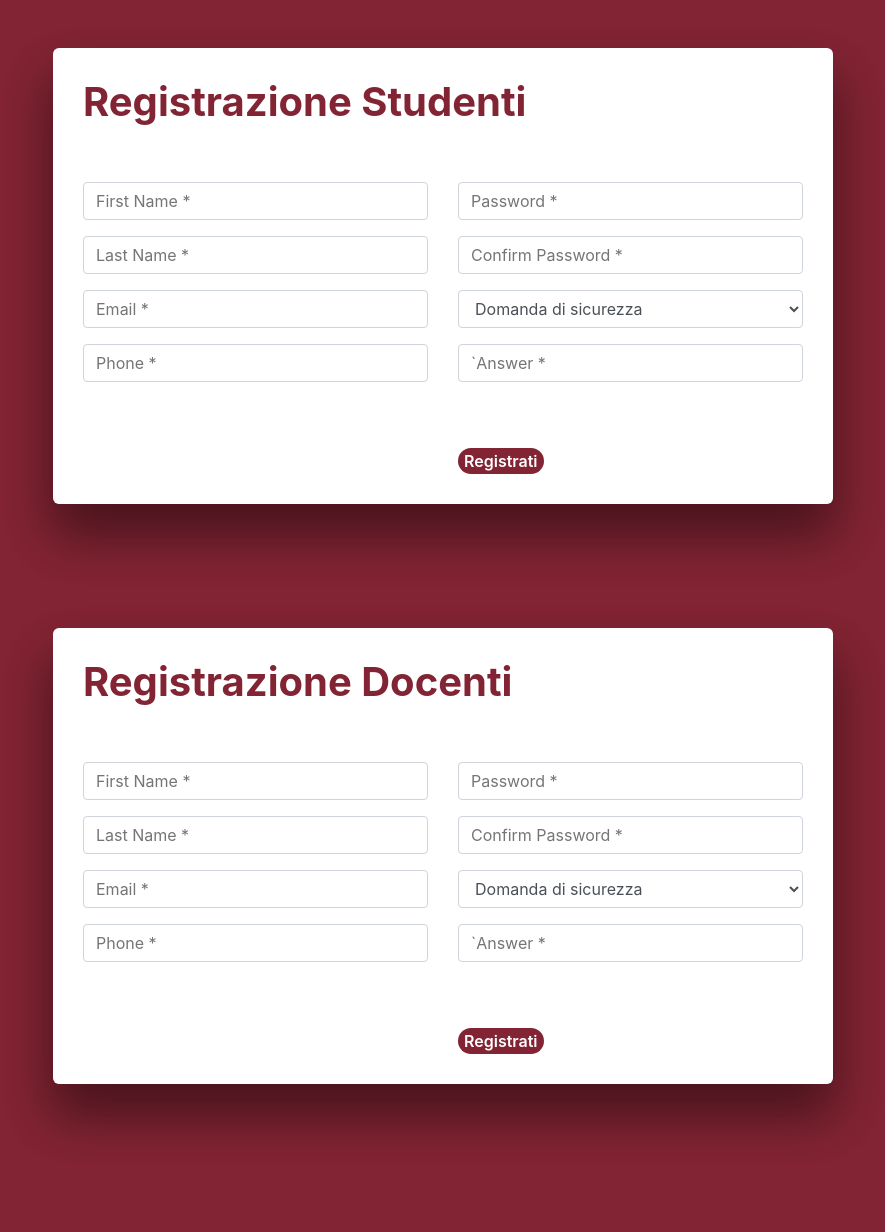
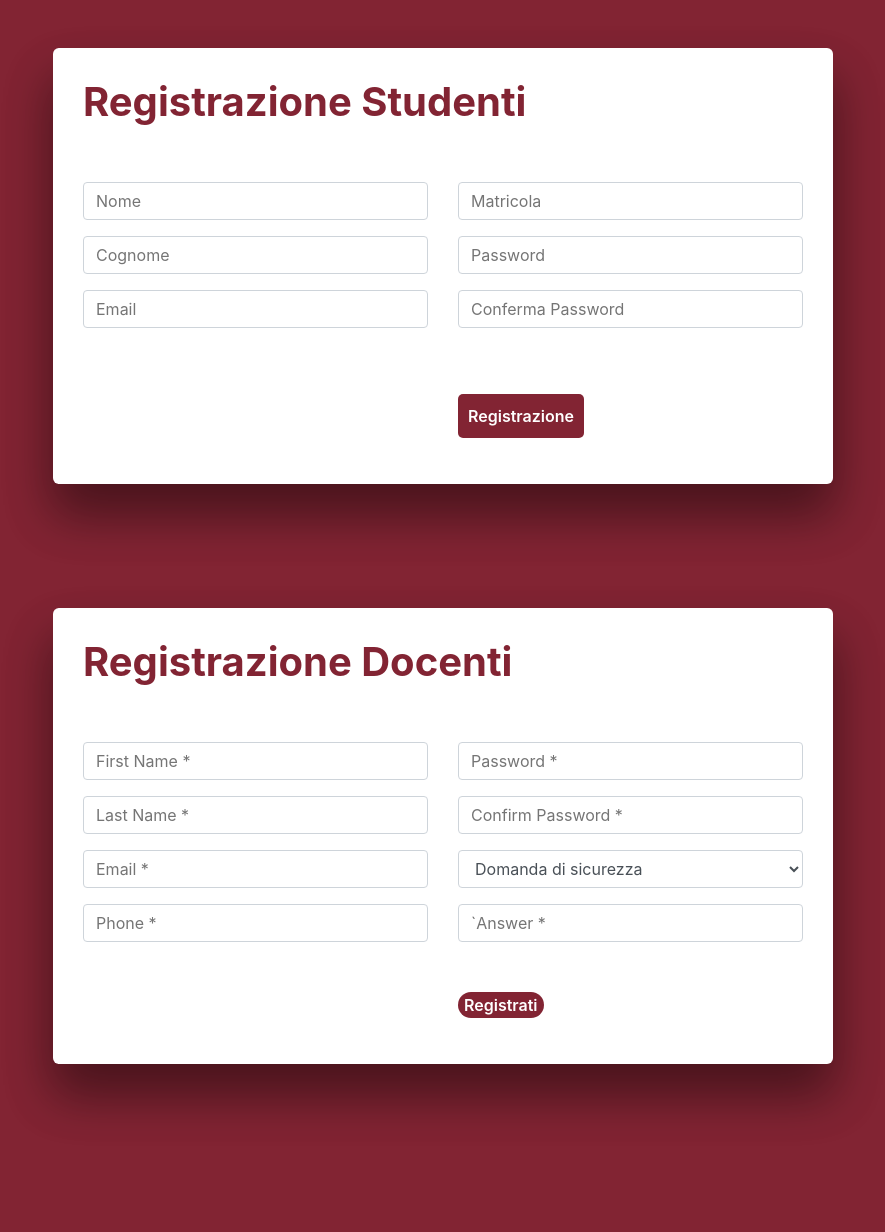
Before and after one commit to ValerioGoretti/ITnow, a PHP site: page /registrazione.html in a window 1280 px wide. Shown: the part 72-1304 px from the top of the page, without its empty margins (197-1082 px from the left). After the commit the page ends 1187 px from the top, so only its background shows below. Run offline with PHP 8.4, Linux system fonts and the light colour scheme; some libraries are stand-ins or nearby versions.

Commit message:
10/05/2020
-Logica registrazione
-Utilizzo json
-interfaccie php di risposta
-upDate json per dati studenti

```diff
--- /dev/null
+++ b/dati_studenti.json
@@ -0,0 +1 @@
+[{"nome":"Valerio","cognome":"Goretti","mail":"v@gmail.com","matricola":"1811"},{"nome":"dave","cognome":"basile","mail":"d@gmail.com","matricola":"1810"},{"nome":"marc","cognome":"raffo","mail":"m@gmail.com","matricola":"1809"},{"nome":"utente prova","cognome":"utente prova","mail":"prova@gmail.com","matricola":"1810355"}]
--- a/registrazione.html
+++ b/registrazione.html
@@ -2,17 +2,65 @@
 <html>
     <head>
         <link href="//maxcdn.bootstrapcdn.com/bootstrap/4.1.1/css/bootstrap.min.css" rel="stylesheet" id="bootstrap-css">
-        <script src="//maxcdn.bootstrapcdn.com/bootstrap/4.1.1/js/bootstrap.min.js"></script>
+
         <script src="//cdnjs.cloudflare.com/ajax/libs/jquery/3.2.1/jquery.min.js"></script>
         <link rel="stylesheet" href="css/registrazione.css">
         <link href="css/styles.css" rel="stylesheet" />
 
+        <script type="text/javascript"  language="javascript">
+
+            function validaRegistrazione()
+            {
+
+
+                return valida();
+
+
+            }
+            function valida()
+            {
+                var request = new XMLHttpRequest();
+                request.open("GET", "dati_studenti.json", false);
+                request.send(null)
+                var risultato = JSON.parse(request.responseText);
+                var mail=document.getElementById("emailStudente").value;
+                var matricola=document.getElementById("matricola").value;
+                var p1=document.getElementById("p1").value;
+                var p2=document.getElementById("p2").value;
+
+                var isnum = /^\d+$/.test(matricola);
+
+                for (i=0;i<risultato.length;i++)
+                {
+
+
+
+                   if(risultato[i]["mail"]==mail) {alert("La mail inserita non è valida o già utilizzata");return false;}
+                    if((risultato[i]["matricola"]==matricola)||(!isnum)){alert("Matricola non valida o già esistente");return false;}
+                    if(p1!=p2){alert("Le due password inserite sono differenti");return false;}
+
+
+
+                }
+                return true;
+
+
+
+
+            }
+
+
+
+
+
+
+        </script>
     </head>
     <body >
 
     <!-- Navigation-->
     <nav class="navbar navbar-expand-lg navbar-light  py-3" id="mainNav" style="background-color: #822433;">
-        <div class="container">
+        <div class="container" >
             <a class="navbar-brand js-scroll-trigger" href="index.html#page-top">ITnow</a><button class="navbar-toggler navbar-toggler-right" type="button" data-toggle="collapse" data-target="#navbarResponsive" aria-controls="navbarResponsive" aria-expanded="false" aria-label="Toggle navigation"><span class="navbar-toggler-icon"></span></button>
             <div class="collapse navbar-collapse" id="navbarResponsive"></div>
                 <ul class="navbar-nav ml-auto my-2 my-lg-0">
@@ -22,59 +70,55 @@
         </div>
     </nav>
     <!--Contenitore registrazione-->
-        <div class="container2"><br><br>
+        <div class="container2" style="background-color: #822433; height: 1200px;;" ><br><br>
             <div class="container_registrazione">
                 <h1 id="regStudenti" class="t  font-weight-bold" style="color: #822433;">Registrazione Studenti</h1>
                 <br>
                 <br>
 
-            <div class="row register-form ">
+            <form class="row register-form" name="formStudenti" method="GET" action="risposta_registrazione.php"  onsubmit="return validaRegistrazione();">
 
                 <div class="col-md-6">
                     <div class="form-group" >
-                        <input type="text" class="form-control-registrazione" placeholder="First Name *" value=""/>
+                        <input name="nome" type="text" class="form-control-registrazione" placeholder="Nome" value="" required/>
                     </div>
                     <div class="form-group">
-                        <input type="text" class="form-control-registrazione" placeholder="Last Name *" value="" />
+                        <input name="cognome" type="text" class="form-control-registrazione" placeholder="Cognome" value="" required/>
                     </div>
                     <div class="form-group">
-                        <input type="email" class="form-control-registrazione" placeholder="Email *" value="" />
+                        <input name="email" id="emailStudente" type="email" class="form-control-registrazione" placeholder="Email " required />
+
+                    </div>
+                </div>
+
+                <div class="col-md-6">
+                    <div class="form-group">
+                        <input name="matricola"id="matricola" type="text"  class="form-control-registrazione" placeholder="Matricola"  required/>
                     </div>
                     <div class="form-group">
-                        <input type="text" maxlength="10" minlength="10" class="form-control-registrazione" placeholder="Phone *" value="" />
+                        <input name="password" type="password" id="p1" class="form-control-registrazione" placeholder="Password " value="" required/>
+                    </div>
+                    <div class="form-group">
+                        <input type="password" id="p2" class="form-control-registrazione" placeholder="Conferma Password " value="" required/>
                     </div>
 
 
+                    <div class="form-group" >
+                    <input style="padding: 10px;border-radius: 5px;" type="submit" class="btnRegister" value="Registrazione" name="res"/>
+                    </div>
                 </div>
-                <div class="col-md-6">
-                    <div class="form-group">
-                        <input type="password" class="form-control-registrazione" placeholder="Password *" value="" />
-                    </div>
-                    <div class="form-group">
-                        <input type="password" class="form-control-registrazione" placeholder="Confirm Password *" value="" />
-                    </div>
-                    <div class="form-group">
-                        <select class="form-control-registrazione" >
-                            <option class="hidden"  selected disabled>Domanda di sicurezza</option>
-                            <option>What is your Birthdate?</option>
-                            <option>What is Your old Phone Number</option>
-                            <option>What is your Pet Name?</option>
-                        </select>
-                    </div>
-                    <div class="form-group">
-                        <input type="text" class="form-control-registrazione" placeholder="`Answer *" value="" />
-                    </div class="form-group" >
-                    <input type="submit" class="btnRegister" value="Registrati"/>
-                </div>
+            </form>
             </div>
-            </div>
+
+
+
             <br>
 
             <div class="container_registrazione ">
                 <h1 class="t font-weight-bold"  style="color: #822433;">Registrazione Docenti</h1>
                 <br>
                 <br>
-                <div id="regDocenti"class="row register-form ">
+                <form name="regDocenti"class="row register-form ">
                     <div class="col-md-6">
                         <div class="form-group" >
                             <input type="text" class="form-control-registrazione" placeholder="First Name *" value=""/>
@@ -83,7 +127,7 @@
                             <input type="text" class="form-control-registrazione" placeholder="Last Name *" value="" />
                         </div>
                         <div class="form-group">
-                            <input type="email" class="form-control-registrazione" placeholder="Email *" value="" />
+                            <input name="email2" type="email" class="form-control-registrazione" placeholder="Email *" value="" />
                         </div>
                         <div class="form-group">
                             <input type="text" maxlength="10" minlength="10" class="form-control-registrazione" placeholder="Phone *" value="" />
@@ -110,17 +154,16 @@
                         </div>
                         <div class="form-group">
                             <input type="text" class="form-control-registrazione" placeholder="`Answer *" value="" />
-                        </div class="form-group" >
-                        <input type="submit" class="btnRegister" value="Registrati"/>
+                        <div class="form-group">
+                        <input type="submit" class="btnRegister" value="Registrati" name="reg"/>
                     </div>
-                </div>
+                </form>
 
             </div>
-            <br>
-            <br>
+
         </div>
 
 
-
+    </div>
     </body>
 </html>
```
Also changed, not shown: risposta_registrazione.php (added, +61 -0 lines), updateStudentiJson.php (added, +19 -0 lines), css/styles.css.
